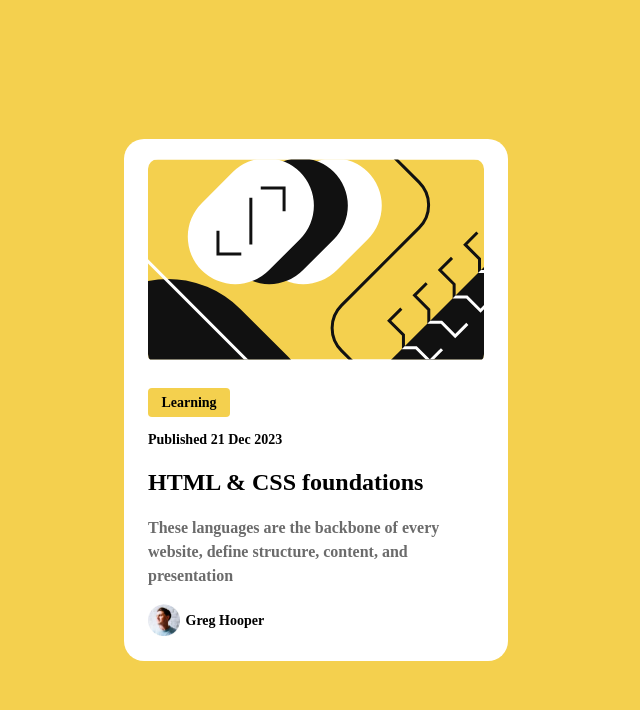
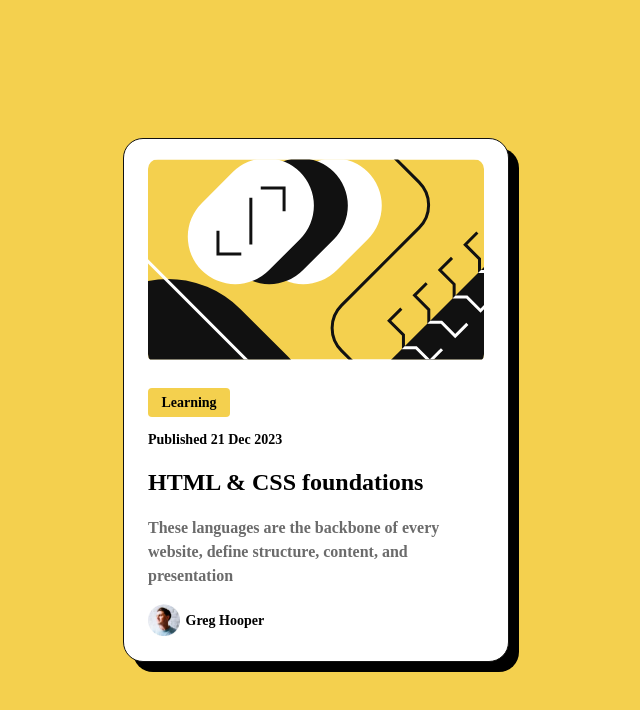
Before and after one commit to Zak-aden1/BLOG-PREVIEW-CARD-MAIN, a plain HTML site: page index.html in a window 1280 px wide. Shown: the whole page, without its empty margins (324-964 px from the left). Drawn offline with Linux system fonts and the light colour scheme.

Commit message:
add border shadow

```diff
--- a/style.css
+++ b/style.css
@@ -22,6 +22,8 @@ body {
   display: flex;
   flex-direction: column;
   align-items: center;
+  border: 1px solid #111111;
+  box-shadow: 10px 10px;
 }
 
 .image {
```
